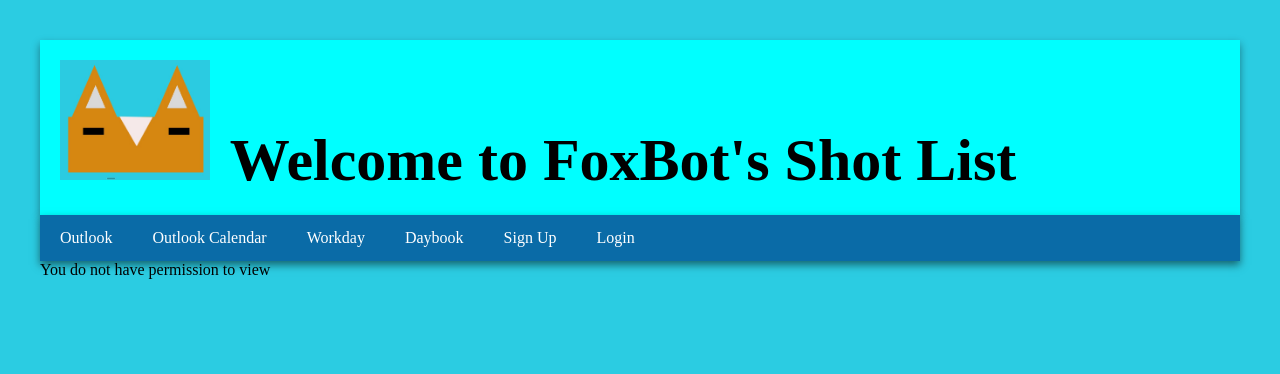
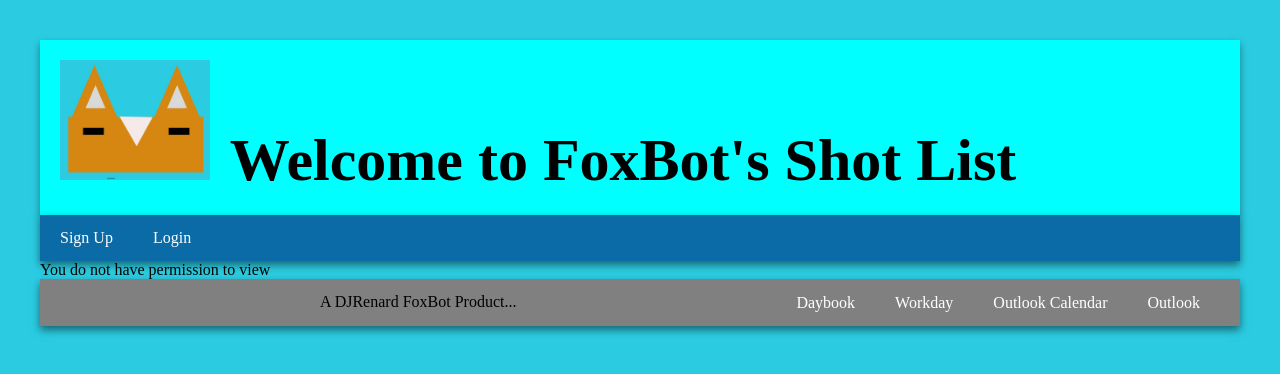
Before and after one commit to DanielRenard/CapstoneProjectShotList, a React (Vite) app in the folder client/: page /Profile in a window 1280 px wide. Shown: the top 374 px of the page. Built offline with nearby package versions, Linux system fonts and the light colour scheme.

Commit message:
added footer

```diff
--- a/client/src/App.jsx
+++ b/client/src/App.jsx
@@ -5,6 +5,7 @@ import NavBar from './components/NavBar'
 import Content from './components/Content'
 import { UserProvider } from './context/userContext'
 import MyThemeProvider from './context/ThemeContext'
+import Footer from './components/Footer'
 
 function App() {
 
@@ -15,6 +16,7 @@ function App() {
           <Header/>
           <NavBar/>
           <Content/>
+          <Footer/>
         </MyThemeProvider>
       </UserProvider>
     </div>
--- /dev/null
+++ b/client/src/components/Footer.jsx
@@ -0,0 +1,31 @@
+// import "/src/style/navbar.css";
+import "/src/style/footer.css";
+
+export default function Footer() {
+  let externalLinks = (
+    <>
+      <a href="https://outlook.office.com/mail/" target="_blank">
+        Outlook
+      </a>
+      <a href="https://outlook.office.com/calendar/view/month" target="_blank">
+        Outlook Calendar
+      </a>
+      <a href="https://wd5.myworkday.com/nexstar/d/home.htmld" target="_blank">
+        Workday
+      </a>
+      <a
+        href="http://daybook-klfy.nexstar.tv/index.php?q=daybook"
+        target="_blank"
+      >
+        Daybook
+      </a>
+    </>
+  );
+
+  return (
+    <div className="footer">
+      <span>A DJRenard FoxBot Product...</span>
+      {externalLinks}
+    </div>
+  );
+}
--- a/client/src/components/NavBar.jsx
+++ b/client/src/components/NavBar.jsx
@@ -4,53 +4,85 @@ import { useUserContext } from "../context/userContext";
 import { useNavigate } from "react-router-dom";
 
 export default function NavBar() {
-const {currentUser, handleUpdateUser} = useUserContext();
+  const { currentUser, handleUpdateUser } = useUserContext();
   // console.log(currentUser)
   const navigate = useNavigate();
 
-let anonymousLinks = (<><NavLink className="right" to="/signup">Sign Up</NavLink>
-<NavLink className="right" to="/login">Login</NavLink></>)
+  let anonymousLinks = (
+    <>
+      <NavLink className="right" to="/signup">
+        Sign Up
+      </NavLink>
+      <NavLink className="right" to="/login">
+        Login
+      </NavLink>
+    </>
+  );
 
-let loggedInLinks = (<>
-<button className="button" onClick={() => {handleUpdateUser({})
-navigate('/login')
-}}>Log Out</button></>)
+  let loggedInLinks = (
+    <>
+      <button
+        className="button"
+        onClick={() => {
+          handleUpdateUser({});
+          navigate("/login");
+        }}
+      >
+        Log Out
+      </button>
+    </>
+  );
 
-let userLinks = (<>
-<NavLink to="/">Home</NavLink>
-<NavLink to="/shotlist">Shot List</NavLink></> )
-
-let producerLinks = (<>
+  let userLinks = (
+    <>
       <NavLink to="/">Home</NavLink>
       <NavLink to="/shotlist">Shot List</NavLink>
-<NavLink to="/profile">Profile</NavLink></> )
+    </>
+  );
 
-let directorLinks = (<>
+  let producerLinks = (
+    <>
       <NavLink to="/">Home</NavLink>
       <NavLink to="/shotlist">Shot List</NavLink>
-<NavLink to="/profile">Profile</NavLink></>)
+      <NavLink to="/profile">Profile</NavLink>
+    </>
+  );
 
-let adminLinks = (<>
+  let directorLinks = (
+    <>
       <NavLink to="/">Home</NavLink>
       <NavLink to="/shotlist">Shot List</NavLink>
-<NavLink to="/profile">Profile</NavLink></>)
+      <NavLink to="/profile">Profile</NavLink>
+    </>
+  );
 
-let externalLinks = (<>
-<a href="https://outlook.office.com/mail/" target="_blank">
-Outlook
-</a>
-<a href="https://outlook.office.com/calendar/view/month" target="_blank">
-Outlook Calendar
-</a>
-<a href="https://wd5.myworkday.com/nexstar/d/home.htmld" target="_blank">
-Workday
-</a>
-<a
-href="http://daybook-klfy.nexstar.tv/index.php?q=daybook"
-target="_blank"
->
-Daybook
-</a></>)
+  let adminLinks = (
+    <>
+      <NavLink to="/">Home</NavLink>
+      <NavLink to="/shotlist">Shot List</NavLink>
+      <NavLink to="/profile">Profile</NavLink>
+    </>
+  );
+
+  // let externalLinks = (
+  //   <>
+  //     <a href="https://outlook.office.com/mail/" target="_blank">
+  //       Outlook
+  //     </a>
+  //     <a href="https://outlook.office.com/calendar/view/month" target="_blank">
+  //       Outlook Calendar
+  //     </a>
+  //     <a href="https://wd5.myworkday.com/nexstar/d/home.htmld" target="_blank">
+  //       Workday
+  //     </a>
+  //     <a
+  //       href="http://daybook-klfy.nexstar.tv/index.php?q=daybook"
+  //       target="_blank"
+  //     >
+  //       Daybook
+  //     </a>
+  //   </>
+  // );
 
   return (
     <div className="navbar">
@@ -60,12 +92,12 @@ Daybook
       {/* <NavLink className="right" to="/signup">Sign Up</NavLink> */}
       {/* <NavLink to="/profile">Profile</NavLink> */}
 
-      {(currentUser.userType === 'producer')?producerLinks:""}
-      {(currentUser.userType === 'director')?directorLinks:""}
-      {(currentUser.userType === 'admin')?adminLinks:""}
-      {(currentUser.userType === 'user')?userLinks:""}
-      {externalLinks}
-      {(currentUser._id)?loggedInLinks:anonymousLinks}
+      {currentUser.userType === "producer" ? producerLinks : ""}
+      {currentUser.userType === "director" ? directorLinks : ""}
+      {currentUser.userType === "admin" ? adminLinks : ""}
+      {currentUser.userType === "user" ? userLinks : ""}
+      {/* {externalLinks} */}
+      {currentUser._id ? loggedInLinks : anonymousLinks}
     </div>
   );
 }
--- a/client/src/components/contentProfile/Card.jsx
+++ b/client/src/components/contentProfile/Card.jsx
@@ -66,7 +66,7 @@ function Card({ shot, onDeleteEvent, onUpdate }) {
           <h4>Set Piece: {shot.setPiece} </h4>
           <h4>Show: {shot.show}</h4>
           <p>Description: {shot.description}</p>
-          {/* <p>Tag a Users: {shot.taggedUsers}</p> */}
+          <p>Tag a Users: {shot.taggedUsers}</p>
           <button onClick={toggleEditMode}>Edit Card</button>
         </div>
       );
--- /dev/null
+++ b/client/src/style/footer.css
@@ -0,0 +1,24 @@
+.footer {
+  overflow: hidden;
+  background-color: grey;
+  box-shadow: 0 4px 8px 0 rgba(0, 0, 0, 0.5);
+  display: block;
+  text-align: center;
+  padding: 14px 20px;
+  text-decoration: none;
+}
+
+/* Style the footer bar links */
+.footer a {
+  float: right;
+  display: block;
+  color: white;
+  text-align: center;
+  padding: 0.5px 20px;
+  text-decoration: none;
+}
+
+.footer a:hover {
+  background-color: #408d76;
+  color: white;
+}
```
Lines whose indentation alone changed are shown as unchanged.
